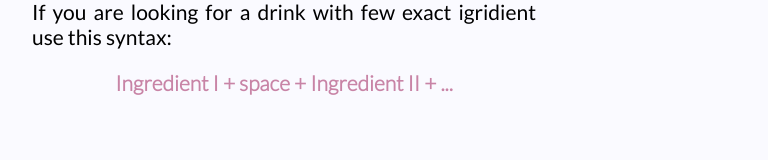
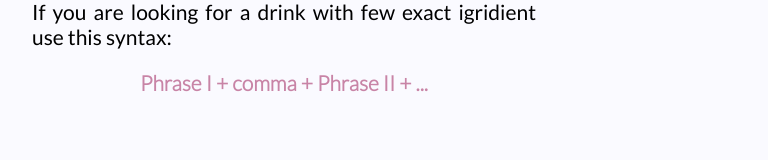
Before and after one commit to miloszczapla/Drinker, a React (Create React App) app: page /about in a window 1280 px wide. Shown: the part 274-434 px from the top of the page, without its empty margins (356-1124 px from the left). Built offline with nearby package versions, Linux system fonts and the light colour scheme.

Commit message:
Changed article content

```diff
--- a/src/about.tsx
+++ b/src/about.tsx
@@ -8,7 +8,7 @@ const About = () => {
       </article>
       <article className='about-example'>
         If you are looking for a drink with few exact igridient use this syntax:
-        <h4>Ingredient I + space + Ingredient II + ...</h4>
+        <h4>Phrase I + comma + Phrase II + ...</h4>
       </article>
       <h1 className='about-banner'>Enjoy!</h1>
     </main>
```
